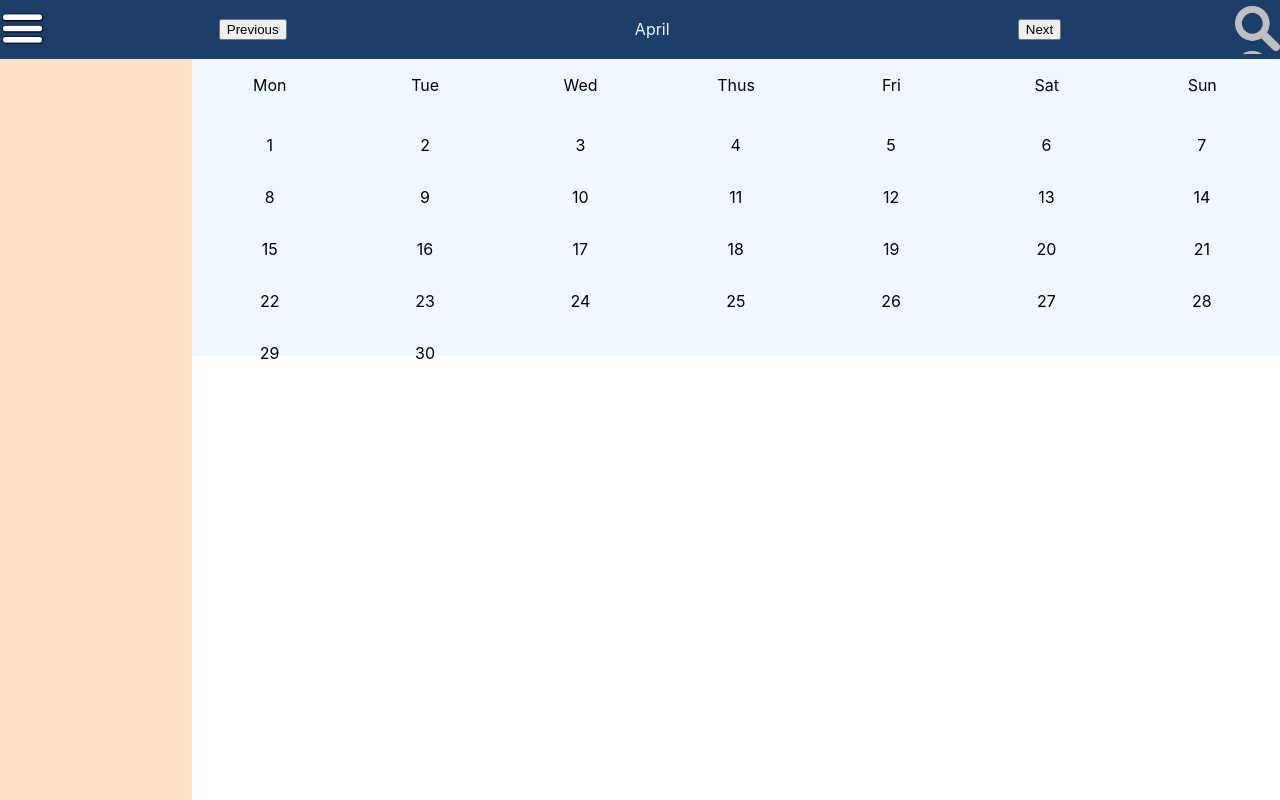
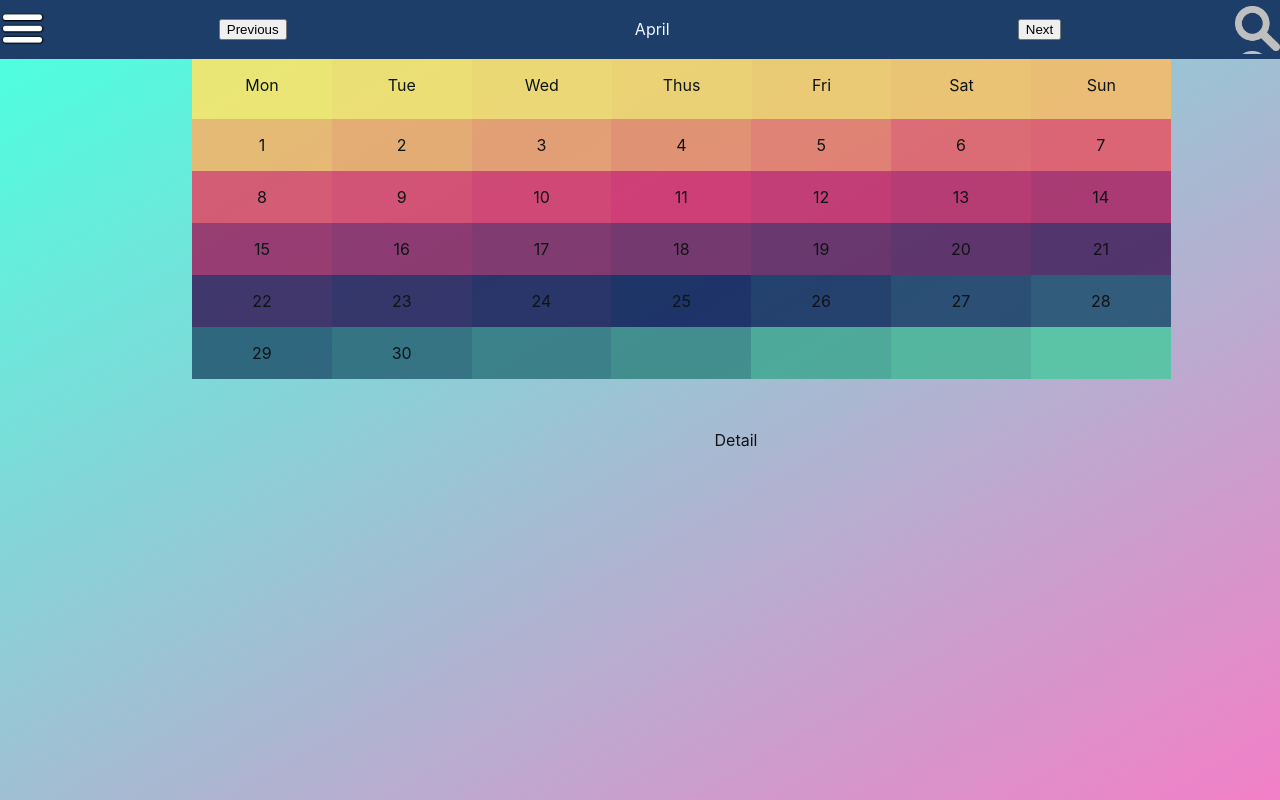
Before and after one commit to wood-crafter/todo-react, a React (Create React App) app: page / in a window 1280 px wide. Built offline with nearby package versions, Linux system fonts and the light colour scheme.

Commit message:
[Add] calender craft styling

```diff
--- a/src/App.css
+++ b/src/App.css
@@ -58,6 +58,7 @@
   display: flex;
   flex-direction: row;
   flex-wrap: wrap;
+  background-image: linear-gradient(to bottom right, #4effdf, #f37fc7);
 }
 
 .btn-option {
@@ -80,13 +81,21 @@
 }
 .Option {
   flex: 15%;
-  background-color: bisque;
 }
-.calendar {
+.Calendar {
+  height: 50%;
+  width: 90%;
+}
+.content {
   flex: 85%;
-  background-color: aliceblue;
   width: 50%;
-  height: 40%;
+  height: 100%;
+  opacity: 0.9;
+  display: flex;
+  flex-direction: column;
+}
+.Detail {
+  height: 50%;
 }
 .weekdays {
   display: flex;
@@ -108,3 +117,130 @@
   flex: 0 0 14.28%;
   box-sizing: border-box;
 }
+.days-in-month :nth-child(1) {
+  background-color: #f3b56b;
+}
+.days-in-month :nth-child(2) {
+  background-color: #f0a76b;
+}
+.days-in-month :nth-child(3) {
+  background-color: #ee996b;
+}
+.days-in-month :nth-child(4) {
+  background-color: #eb8b6b;
+}
+.days-in-month :nth-child(5) {
+  background-color: #e87b6b;
+}
+.days-in-month :nth-child(6) {
+  background-color: #e3636b;
+}
+.days-in-month :nth-child(7) {
+  background-color: #e25b6b;
+}
+.days-in-month :nth-child(8) {
+  background-color: #df4e6b;
+}
+.days-in-month :nth-child(9) {
+  background-color: #dc446c;
+}
+.days-in-month :nth-child(10) {
+  background-color: #d93a6c;
+}
+.days-in-month :nth-child(11) {
+  background-color: #d6306d;
+}
+.days-in-month :nth-child(12) {
+  background-color: #c72f6c;
+}
+.days-in-month :nth-child(13) {
+  background-color: #b92e6a;
+}
+.days-in-month :nth-child(14) {
+  background-color: #aa2d69;
+}
+.days-in-month :nth-child(15) {
+  background-color: #9c2c68;
+}
+.days-in-month :nth-child(16) {
+  background-color: #8e2b67;
+}
+.days-in-month :nth-child(17) {
+  background-color: #802b66;
+}
+.days-in-month :nth-child(18) {
+  background-color: #722a65;
+}
+.days-in-month :nth-child(19) {
+  background-color: #642964;
+}
+.days-in-month :nth-child(20) {
+  background-color: #572863;
+}
+.days-in-month :nth-child(21) {
+  background-color: #492762;
+}
+.days-in-month :nth-child(22) {
+  background-color: #3b2661;
+}
+.days-in-month :nth-child(23) {
+  background-color: #2d2660;
+}
+.days-in-month :nth-child(24) {
+  background-color: #20255e;
+}
+.days-in-month :nth-child(25) {
+  background-color: #12255d;
+}
+.days-in-month :nth-child(26) {
+  background-color: #183464;
+}
+.days-in-month :nth-child(27) {
+  background-color: #1e446b;
+}
+.days-in-month :nth-child(28) {
+  background-color: #245372;
+}
+.days-in-month :nth-child(29) {
+  background-color: #275b75;
+}
+.days-in-month :nth-child(30) {
+  background-color: #2d6a7b;
+}
+.days-in-month :nth-child(31) {
+  background-color: #337a82;
+}
+.days-in-month :nth-child(32) {
+  background-color: #398988;
+}
+.days-in-month :nth-child(33) {
+  background-color: #45a895;
+}
+.days-in-month :nth-child(34) {
+  background-color: #4cb69a;
+}
+.days-in-month :nth-child(35) {
+  background-color: #52c6a2;
+}
+
+.weekdays :nth-child(1) {
+  background-color: #fae56b;
+}
+.weekdays :nth-child(2) {
+  background-color: #f9de6b;
+}
+.weekdays :nth-child(3) {
+  background-color: #f8d76b;
+}
+.weekdays :nth-child(4) {
+  background-color: #f7d16b;
+}
+.weekdays :nth-child(5) {
+  background-color: #f6ca6b;
+}
+.weekdays :nth-child(6) {
+  background-color: #f5c36b;
+}
+.weekdays :nth-child(7) {
+  background-color: #f4bc6b;
+}
--- a/src/App.js
+++ b/src/App.js
@@ -4,6 +4,7 @@ import Option from './Options';
 import Month from './Month';
 import Search from './Search';
 import Calendar from './Calendar';
+import Detail from './Detail';
 
 export default class App extends React.Component {
   constructor(props) {
@@ -41,8 +42,9 @@ export default class App extends React.Component {
         </div>
         <div className='main-content'>
           <Option />
-          <div className='calendar'>
-            <Calendar weekdays={weekdays} daysInMonth={daysInMonth} />
+          <div className='content'>
+            <Calendar weekdays={weekdays} daysInMonth={daysInMonth} class='calendar'/>
+            <Detail class="detail"/>
           </div>
         </div>
       </div>
--- a/src/Calendar.js
+++ b/src/Calendar.js
@@ -5,6 +5,7 @@ export default class Calendar extends React.Component {
   render() {
     const weekdays = this.props.weekdays;
     const daysInMonth = Array.from(Array(this.props.daysInMonth).keys());
+    const gridArray = Array.from(Array(35).keys());
     return (
       <div className="Calendar">
         <div className="weekdays">
@@ -18,12 +19,19 @@ export default class Calendar extends React.Component {
         </div>
 
         <div className='days-in-month'>
-        {daysInMonth.map((dayInMonth) => {
+          {gridArray.map((dayInMonth) => {
+            if (daysInMonth.includes(dayInMonth)) {
               return (
                 <div className='day-in-month'>
                   {dayInMonth + 1}
                 </div>
               )
+            } else {
+              return (
+                <div className='day-in-month'>
+                </div>
+              )
+            }
           })}
         </div>
       </div>
--- /dev/null
+++ b/src/Detail.js
@@ -0,0 +1,12 @@
+import './App.css';
+import React from "react";
+
+export default class Detail extends React.Component {
+  render() {
+    return (
+      <div className="Detail">
+        Detail
+      </div>
+    )
+  }
+}
```
Lines whose indentation alone changed are shown as unchanged.
